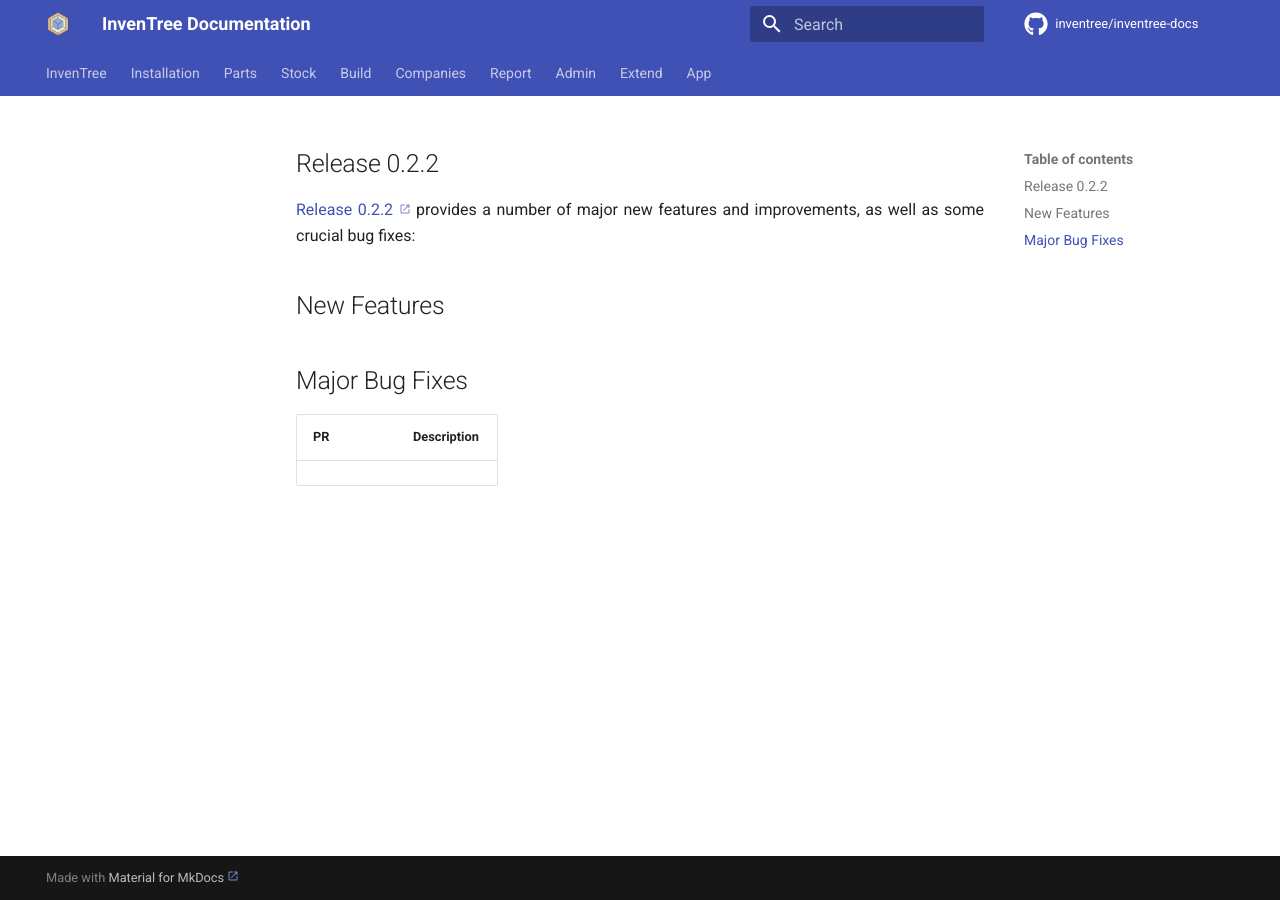
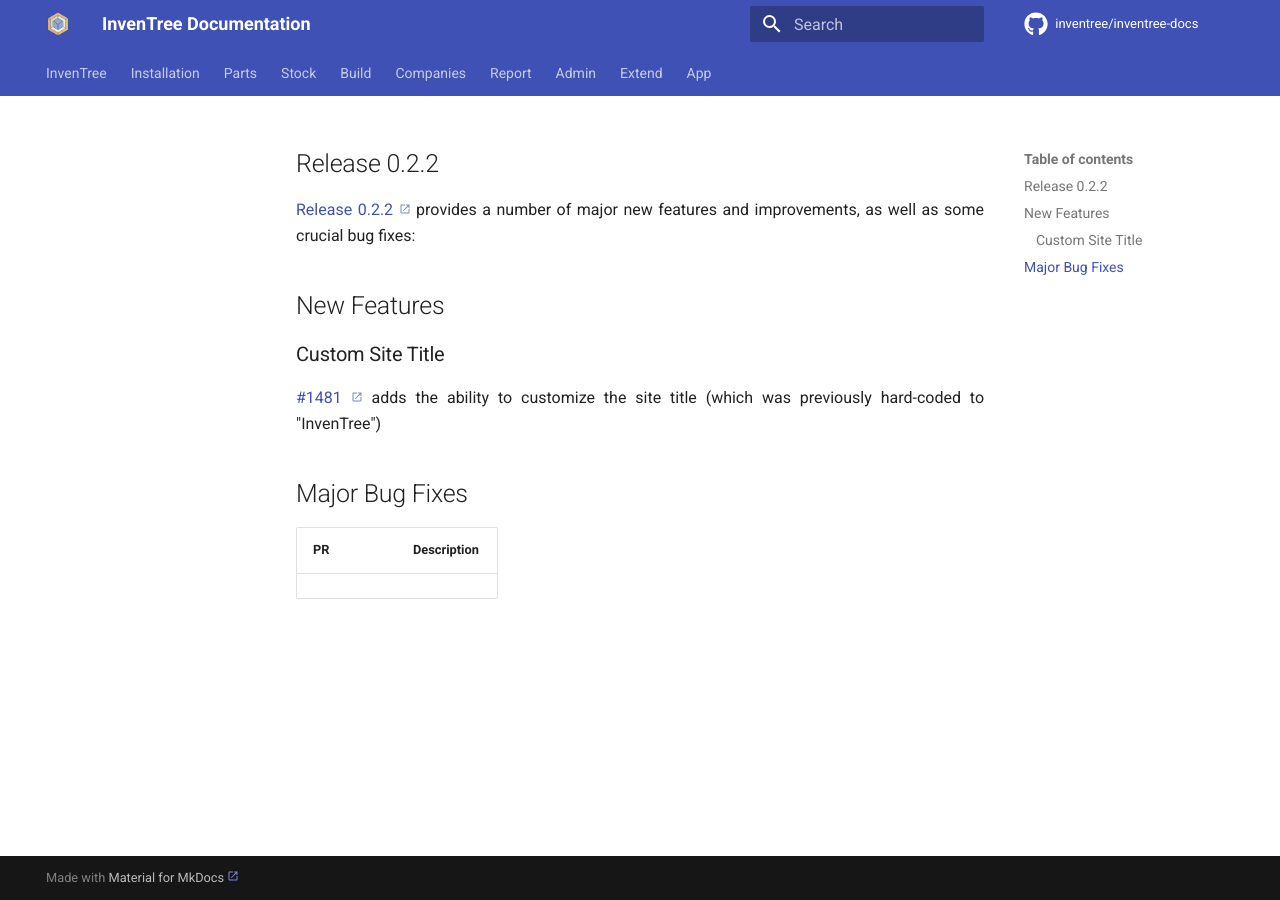
Before and after one commit to inventree/inventree-docs, an MkDocs documentation site: the page built from docs/releases/0.2.2.md, in a window 1280 px wide. Built offline with MkDocs 1.6.1 and Material for MkDocs 9.7.7, drawn with Linux system fonts in a browser that asks for light colours; a script that is not in the unit is left out; comment, search, counter and statistics services are not loaded.

Commit message:
Update 0.2.2.md

```diff
--- a/docs/releases/0.2.2.md
+++ b/docs/releases/0.2.2.md
@@ -8,6 +8,10 @@
 
 ## New Features
 
+### Custom Site Title
+
+[#1481](https://github.com/inventree/InvenTree/pull/1481) adds the ability to customize the site title (which was previously hard-coded to "InvenTree")
+
 ## Major Bug Fixes
 
 | PR | Description |
```
